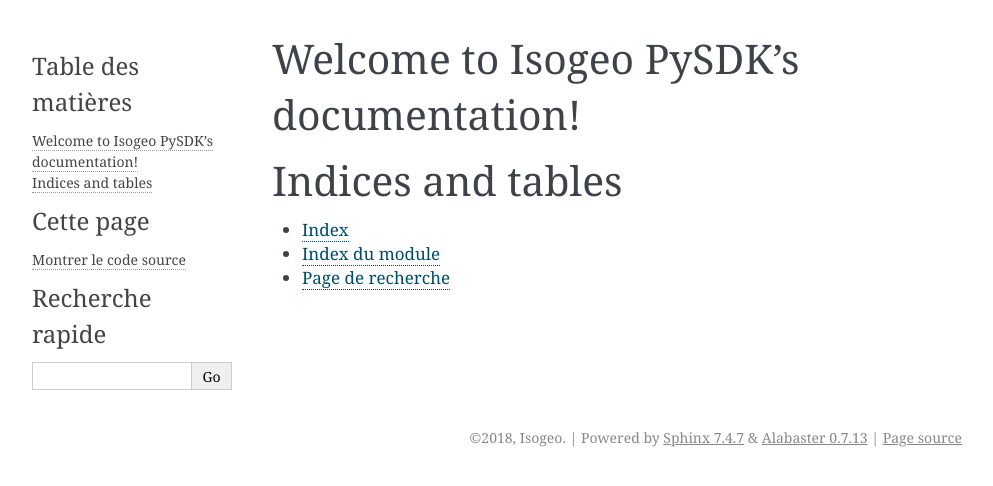
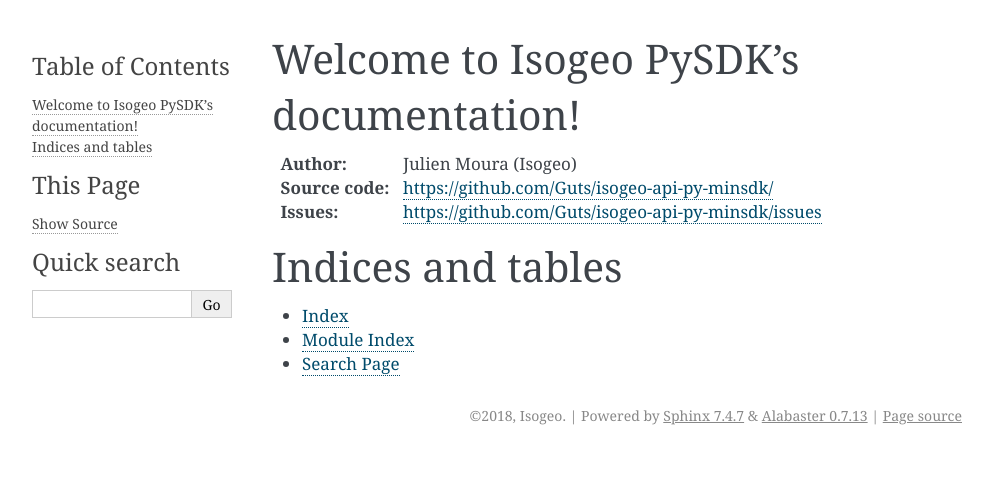
Before and after one commit to isogeo/isogeo-api-py-minsdk, a Sphinx documentation site: the page built from docs/index.rst, in a window 1280 px wide. Shown: the top 486 px of the page, without its empty margins (148-1141 px from the left). Built offline with Sphinx 7.4.7, drawn with Linux system fonts in a browser that asks for light colours.

Commit message:
working on docs #24

```diff
--- a/docs/conf.py
+++ b/docs/conf.py
@@ -38,8 +38,9 @@
 # Add any Sphinx extension module names here, as strings. They can be
 # extensions coming with Sphinx (named 'sphinx.ext.*') or your custom
 # ones.
-extensions = [
-]
+extensions = ['sphinx.ext.autodoc', 'sphinx.ext.ifconfig',
+              'sphinx.ext.viewcode', 'sphinx.ext.doctest',
+              'sphinx.ext.coverage']
 
 # Add any paths that contain templates here, relative to this directory.
 templates_path = ['_templates']
@@ -58,7 +59,7 @@
 #
 # This is also used if you do content translation via gettext catalogs.
 # Usually you set "language" from the command line for these cases.
-language = 'fr'
+#language = 'fr'
 
 # List of patterns, relative to source directory, that match files and
 # directories to ignore when looking for source files.
--- a/docs/index.rst
+++ b/docs/index.rst
@@ -10,6 +10,12 @@
    :maxdepth: 2
    :caption: Contents:
 
+.. module:: isogeo-pysdk
+.. moduleauthor:: Julien Moura
+
+:Author: Julien Moura (Isogeo)
+:Source code: https://github.com/Guts/isogeo-api-py-minsdk/
+:Issues: https://github.com/Guts/isogeo-api-py-minsdk/issues
 
 
 Indices and tables
```
Also changed, not shown: docs/installation.rst (added, +7 -0 lines).
